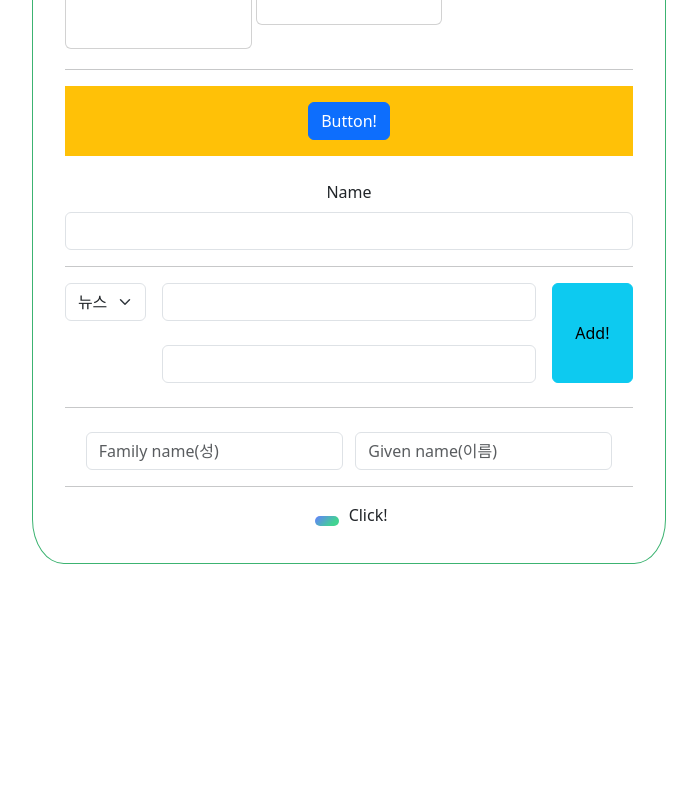
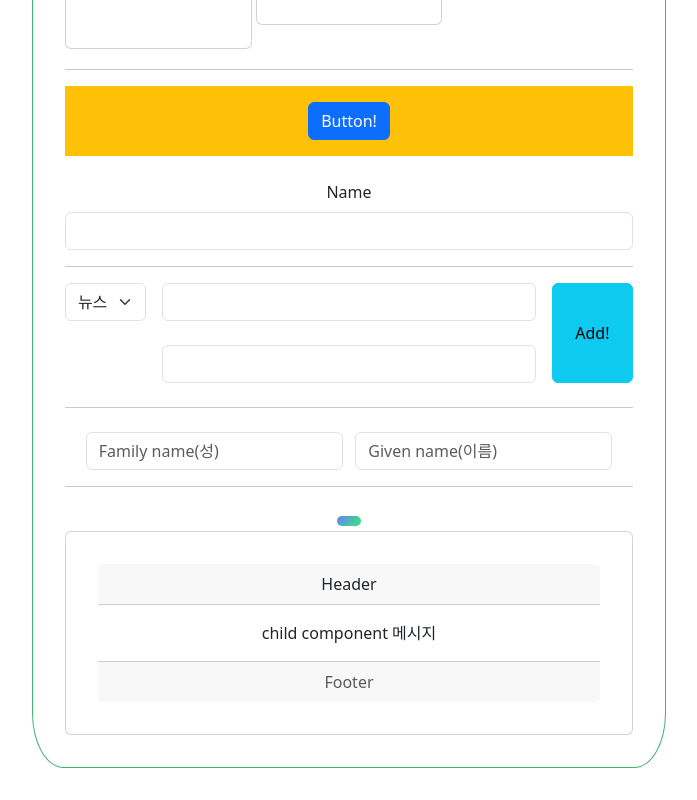
Before and after one commit to smileJanet/PracticeVue, a Vue app in the folder VuePracticeWithVite/: page / in a window 1280 px wide. Shown: the part 360-1160 px from the top of the page, without its empty margins (291-988 px from the left). Before the commit the page ends 956 px from the top, so only its background shows below. Built offline with nearby package versions, Linux system fonts and the light colour scheme.

Commit message:
slot finished

```diff
--- a/VuePracticeWithVite/src/AppSecond.vue
+++ b/VuePracticeWithVite/src/AppSecond.vue
@@ -90,7 +90,30 @@
     <Username v-model:familyname="familyname" v-model:givenname="givenname"/>
 
     <hr />
-    <FancyButton> Click! </FancyButton>
+    <!-- <FancyButton> Click! <span>😄</span></FancyButton> -->
+
+    <FancyButton>
+        <!-- slot에 값을 보내기 위해선 v-slot을 사용해도 되고... -->
+        <!-- <template v-slot:header>Header</template>
+        <template v-slot:body>Contexts</template>
+        <template v-slot:footer>Footer</template> -->
+
+        <!-- slot도 단축키가 있다(#). -->
+        <template #header>Header</template>
+        <!-- 값이 넘어올 때 obj형식으로 넘어온다. -->
+        <template #default="slotProps"> {{ slotProps.childMessage }} </template>
+        <template #footer>Footer</template>
+
+        <!-- Render slot -->
+        <!-- 상위컴포넌트에서 slot의 값에 접근하는 것은 가능하지만 -->
+        <!-- 하위 컴포넌트에서 값을 바꿀 수 없다. -->
+
+        <!-- scoped slots -->
+        <!-- 하위 -> 상위로 값을 전달하는 방법 -->
+        <!-- props로 값을 전달하는 것 처럼 속성을 슬롯 콘텐츠에 전달할 수 있다. -->
+
+
+    </FancyButton>
 
 </div>
 </div>
@@ -111,10 +134,10 @@ import NonProps from './advancedComponents/NonProps.vue'
 import Event from './advancedComponents/Event.vue'
 import EventComputed from './advancedComponents/EventComputed.vue'
 import Username from './advancedComponents/Username.vue'
-import FancyButton from './advancedComponents/Slot.vue'
+import FancyButton from './advancedComponents/slot.vue'
 
 
-import {reactive, ref} from  'vue'
+import {reactive, ref, } from  'vue'
 
 export default {
 
@@ -162,6 +185,8 @@ export default {
     const familyname = ref('');
     const givenname = ref('');
 
+    const slotArgs = ref('제목');
+
     return {
         post,
         posts,
@@ -171,6 +196,7 @@ export default {
         title,
         familyname,
         givenname,
+        slotArgs,
 
         };
     }
--- a/VuePracticeWithVite/src/advancedComponents/Slot.vue
+++ b/VuePracticeWithVite/src/advancedComponents/Slot.vue
@@ -1,14 +1,39 @@
 <template>
-  <button class="fancy-btn"></button>
-  <slot></slot>
+  <button class="fancy-btn">
+		<!-- 상위 컴포넌트에서 slot의 내용을 제공하지 않을 때, 기본 slot내용을 설정할 수 있다. -->
+		<!-- <slot> Babo <span>😝</span></slot> -->
+		<slot></slot>
+
+		<!-- Slot에 이름을 붙여 여러 slot을 사용할 수 있다. -->
+		<!-- name이 없는 slot은 암묵적으로 default값이다. -->
+	</button>
+
+	<div class="card">
+		<div class="card-header">
+			<slot name="header">#header</slot>
+		</div>
+		<div class="card-body">
+			<slot :child-message="childMessage"></slot>
+		</div>
+		<div class="card-footer text-body-secondary">
+			<slot name="footer">#footer</slot>
+		</div>
+	</div>
 </template>
 
 <script>
-
+import { ref } from 'vue';
 
 export default {
 
   setup(){
+		const childMessage = ref('child component 메시지');
+
+		return{
+			childMessage,
+
+		}
+
 
   }
 
```
